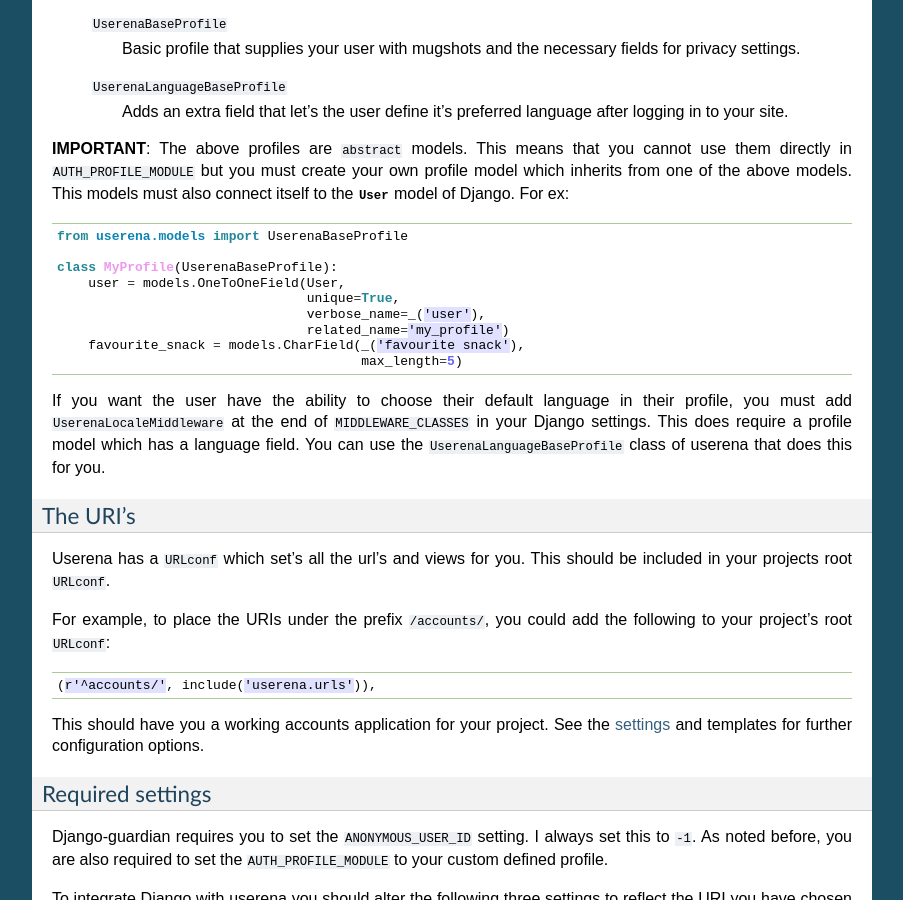
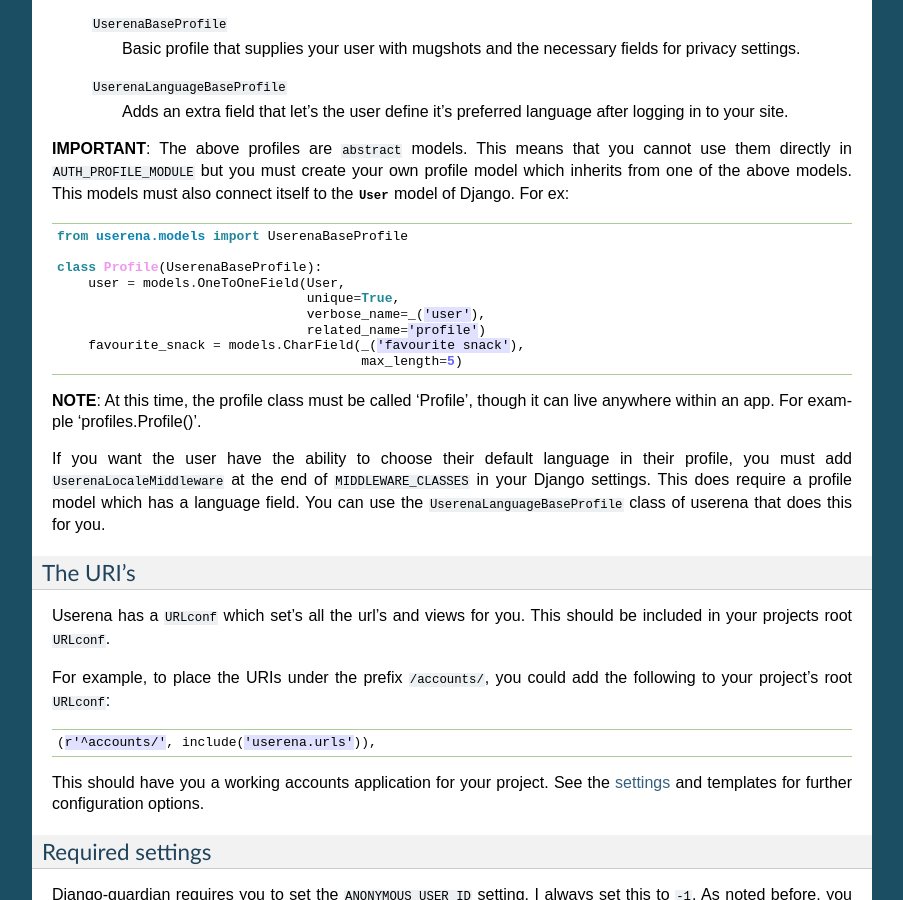
Before and after one commit to bread-and-pepper/django-userena, a Sphinx documentation site: the page built from docs/installation.rst, in a window 1280 px wide and 900 px high, scrolled down 1810 px. Shown: the whole window, without its empty margins (198-1101 px from the left). Built offline with Sphinx 7.4.7, drawn with Linux system fonts in a browser that asks for light colours.

Commit message:
Add doc about profile class name.  Issue #65, and Issue #50

```diff
--- a/docs/installation.rst
+++ b/docs/installation.rst
@@ -125,13 +125,16 @@
 
     from userena.models import UserenaBaseProfile
 
-    class MyProfile(UserenaBaseProfile):
+    class Profile(UserenaBaseProfile):
         user = models.OneToOneField(User,
                                     unique=True,
                                     verbose_name=_('user'),
-                                    related_name='my_profile')
+                                    related_name='profile')
         favourite_snack = models.CharField(_('favourite snack'),
                                            max_length=5)
+
+**NOTE**: At this time, the profile class must be called 'Profile', though
+it can live anywhere within an app.  For example 'profiles.Profile()'.
 
 If you want the user have the ability to choose their default language in their
 profile, you must add ``UserenaLocaleMiddleware`` at the end of
```
